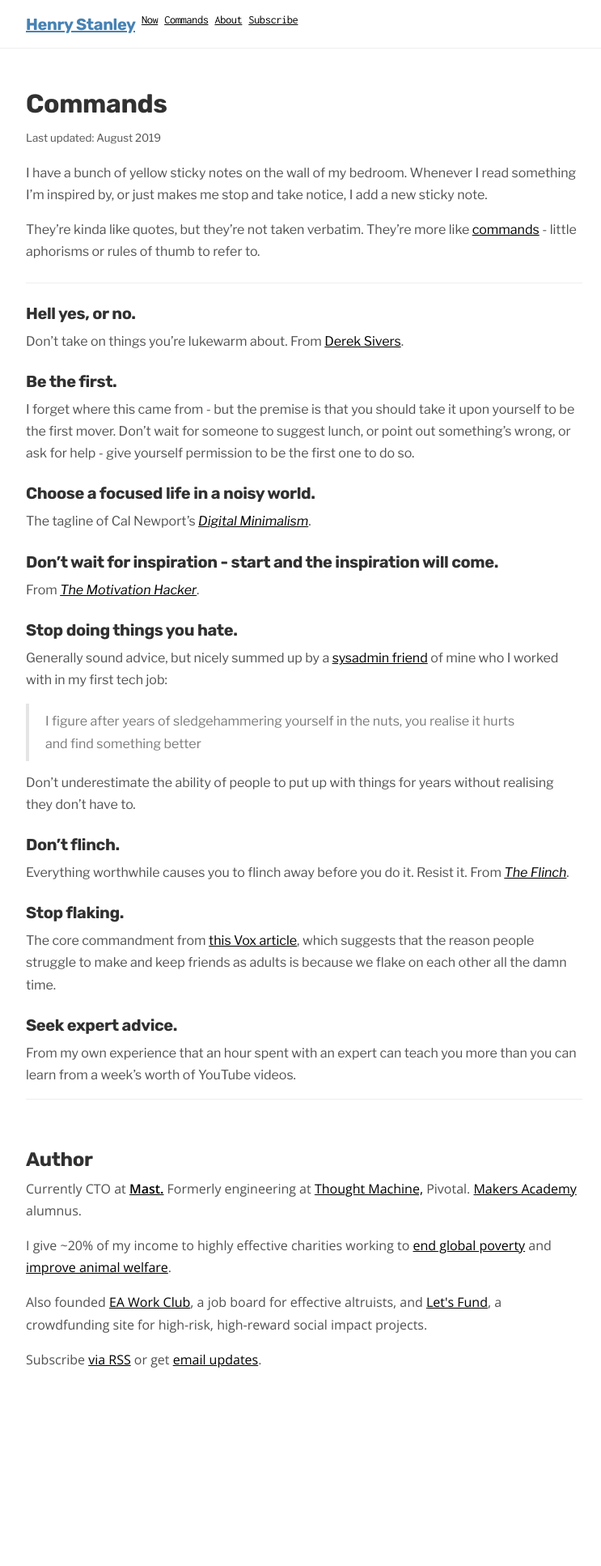
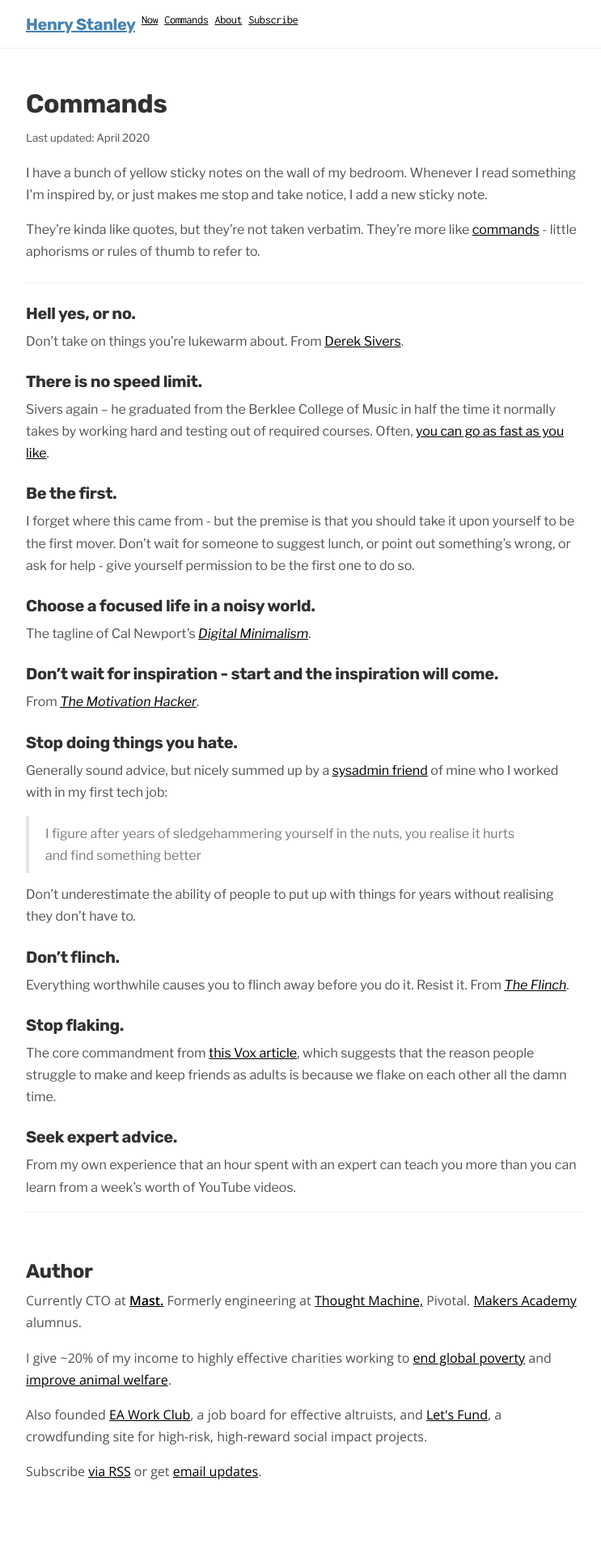
Before and after one commit to henryaj/blog-old, a Jekyll site: the page built from commands.md, in a window 1280 px wide. Shown: the whole page at 81% size, without its empty margins (264-1007 px from the left). Built offline with Jekyll 4.4.1, drawn with Linux system fonts in a browser that asks for light colours; before the commit the page ends 1795 px from its top, so only the background shows below that.

Commit message:
Update commands.md

```diff
--- a/commands.md
+++ b/commands.md
@@ -2,11 +2,12 @@
 layout: default
 title: Commands
 hide: true
+published: true
 ---
 
 # Commands
 
-<small>Last updated: August 2019</small>
+<small>Last updated: April 2020</small>
 
 I have a bunch of yellow sticky notes on the wall of my bedroom. Whenever I read something I'm inspired by, or just makes me stop and take notice, I add a new sticky note.
 
@@ -16,6 +17,9 @@ They're kinda like quotes, but they're not taken verbatim. They're more like [co
 
 ### Hell yes, or no.
 Don't take on things you're lukewarm about. From [Derek Sivers](https://sivers.org/hellyeah).
+
+### There is no speed limit.
+Sivers again – he graduated from the Berklee College of Music in half the time it normally takes by working hard and testing out of required courses. Often, [you can go as fast as you like](https://sive.rs/kimo).
 
 ### Be the first.
 I forget where this came from - but the premise is that you should take it upon yourself to be the first mover. Don't wait for someone to suggest lunch, or point out something's wrong, or ask for help - give yourself permission to be the first one to do so.
```
